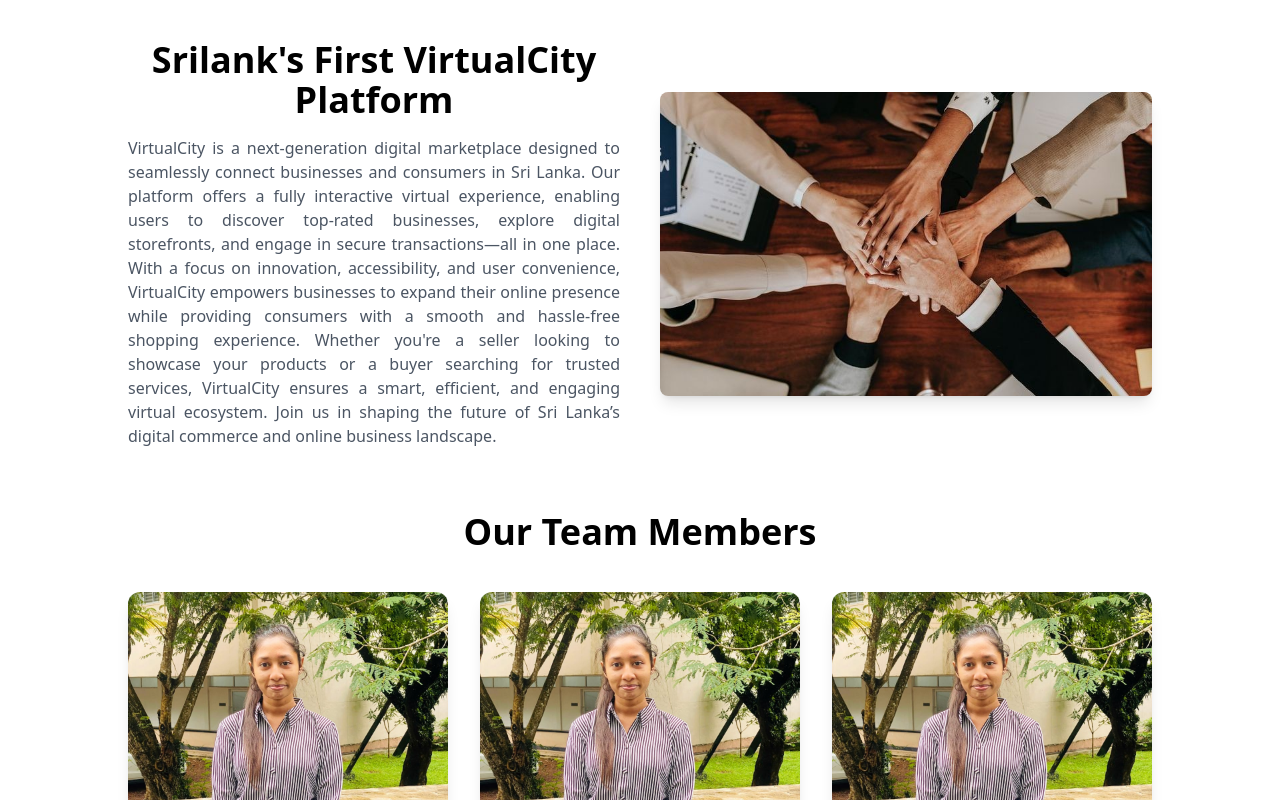
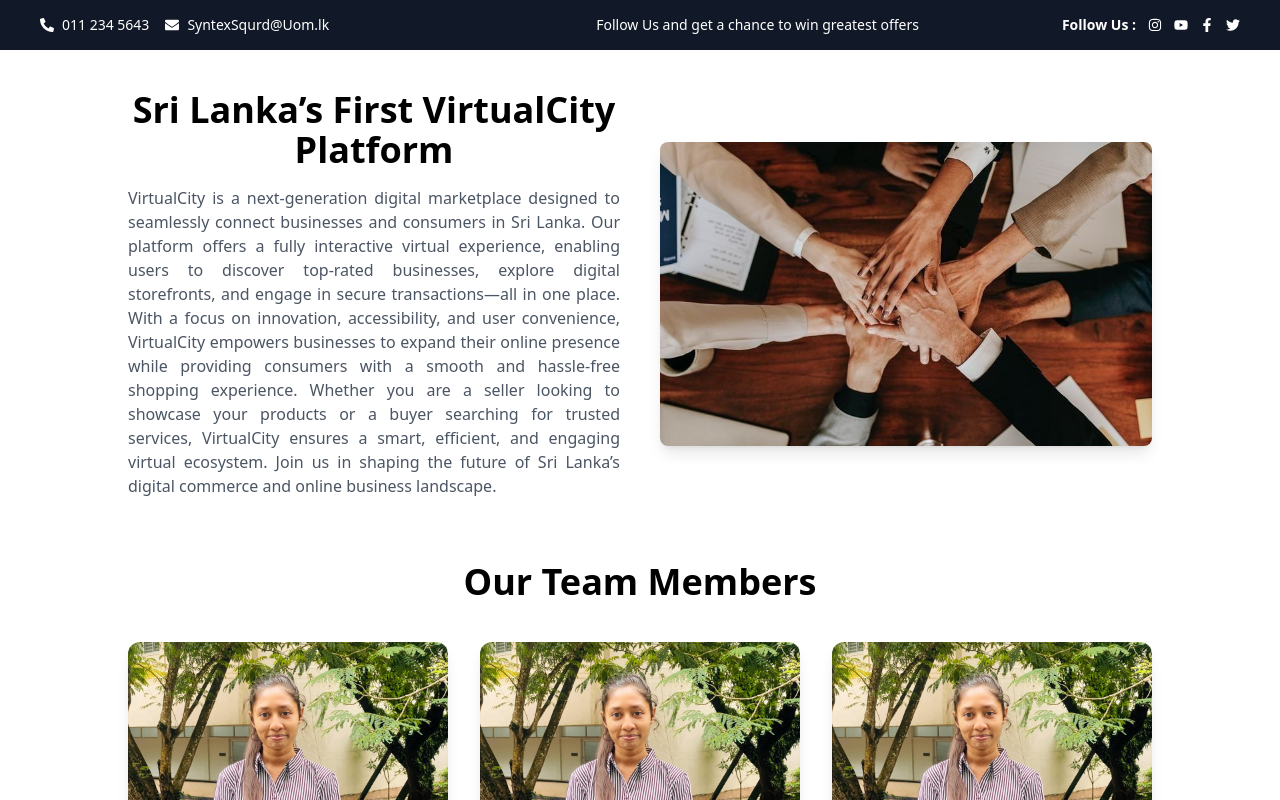
Before and after one commit to Zynovatex/shopping-application-web-frontend, a Next.js app: page /pages/about in a window 1280 px wide. Shown: the top 800 px of the page. Built offline with nearby package versions, Linux system fonts and the light colour scheme.

Commit message:
add TopHeader for pages

```diff
--- /dev/null
+++ b/app/component/layout/TopHeader.tsx
@@ -0,0 +1,60 @@
+"use client";
+import { useState } from "react";
+import { FaPhoneAlt, FaEnvelope } from "react-icons/fa";
+import { FaInstagram, FaYoutube, FaFacebookF, FaTwitter } from "react-icons/fa";
+import { motion } from "framer-motion";
+
+const TopHeader = () => {
+  const [copied, setCopied] = useState(false);
+
+  // Function to copy phone number
+  const copyPhoneNumber = () => {
+    navigator.clipboard.writeText("011 234 5643");
+    setCopied(true);
+    setTimeout(() => setCopied(false), 1500); // Hide message after 1.5 seconds
+  };
+
+  return (
+    <div className="bg-gray-900 text-white px-4 md:px-10 py-3 flex flex-col md:flex-row justify-between items-center text-sm min-h-[50px]">
+      {/* Left Section - Contact Info (Hidden on Mobile) */}
+      <div className="hidden md:flex items-center gap-4">
+        <div className="relative flex items-center gap-2">
+          <FaPhoneAlt />
+          <span className="cursor-pointer select-all" onClick={copyPhoneNumber}>
+            011 234 5643
+          </span>
+          {copied && (
+            <span className="absolute top-[-25px] left-0 bg-gray-800 text-white text-xs px-2 py-1 rounded">
+              Copied!
+            </span>
+          )}
+        </div>
+        <div className="flex items-center gap-2">
+          <FaEnvelope />
+          <span>SyntexSqurd@Uom.lk</span>
+        </div>
+      </div>
+
+      {/* Center Section - Promotional Message with Left-to-Right Animation */}
+      <motion.div
+        className="text-center text-sm font-medium whitespace-nowrap"
+        initial={{ x: "-100%", opacity: 0 }}
+        animate={{ x: "100%", opacity: [0, 1, 1, 0] }}
+        transition={{ duration: 10, repeat: Infinity, ease: "linear" }}
+      >
+        Follow Us and get a chance to win greatest offers
+      </motion.div>
+
+      {/* Right Section - Social Media Icons */}
+      <div className="flex items-center gap-3 mt-2 md:mt-0">
+        <span className="font-semibold hidden md:inline">Follow Us :</span>
+        <FaInstagram className="cursor-pointer hover:text-gray-400 transition-all duration-300" />
+        <FaYoutube className="cursor-pointer hover:text-gray-400 transition-all duration-300" />
+        <FaFacebookF className="cursor-pointer hover:text-gray-400 transition-all duration-300" />
+        <FaTwitter className="cursor-pointer hover:text-gray-400 transition-all duration-300" />
+      </div>
+    </div>
+  );
+};
+
+export default TopHeader;
--- a/app/layout.tsx
+++ b/app/layout.tsx
@@ -2,6 +2,7 @@ import type { Metadata } from "next";
 import { Geist, Geist_Mono } from "next/font/google";
 import "./globals.css";
 import Footer from "./component/layout/Footer";
+import TopHeader from "./component/layout/TopHeader";
 
 const geistSans = Geist({
   variable: "--font-geist-sans",
@@ -25,15 +26,19 @@ export default function RootLayout({
 }>) {
   return (
     <html lang="en">
-      <body
-        className={`${geistSans.variable} ${geistMono.variable} antialiased`}
-      > <div className="flex flex-col min-h-screen">
-      <main className="flex-grow">{children}</main>
-      {/* ✅ Add Footer Below the Main Content */}
-    </div>
-    <Footer />
-      </body>
+    <body className={`${geistSans.variable} ${geistMono.variable} antialiased`}>
+      <div className="flex flex-col min-h-screen">
+        {/* ✅ Add TopHeader at the top */}
+        <TopHeader />
 
-    </html>
+        {/* ✅ Main Content Area */}
+        <main className="flex-grow">{children}</main>
+
+        {/* ✅ Footer at the bottom */}
+        <Footer />
+      </div>
+    </body>
+  </html>
+
   );
 }
--- a/app/pages/about/page.tsx
+++ b/app/pages/about/page.tsx
@@ -12,10 +12,10 @@ export default function AboutPage() {
 <section className="mt-10 flex flex-col lg:flex-row items-center gap-10">
     {/* Left: Text Content */}
     <div className="w-full lg:w-1/2">
-        <h1 className="text-4xl font-bold text-black">Srilank's First VirtualCity Platform</h1>
+        <h1 className="text-4xl font-bold text-black"> Sri Lanka’s First VirtualCity Platform</h1>
         <p className="text-gray-600 mt-4 text-justify">
         VirtualCity is a next-generation digital marketplace designed to seamlessly connect businesses and consumers in Sri Lanka. Our platform offers a fully interactive virtual experience, enabling users to discover top-rated businesses, explore digital storefronts, and engage in secure transactions—all in one place.
-        With a focus on innovation, accessibility, and user convenience, VirtualCity empowers businesses to expand their online presence while providing consumers with a smooth and hassle-free shopping experience. Whether you're a seller looking to showcase your products or a buyer searching for trusted services, VirtualCity ensures a smart, efficient, and engaging virtual ecosystem.
+        With a focus on innovation, accessibility, and user convenience, VirtualCity empowers businesses to expand their online presence while providing consumers with a smooth and hassle-free shopping experience. Whether you are a seller looking to showcase your products or a buyer searching for trusted services, VirtualCity ensures a smart, efficient, and engaging virtual ecosystem.
         Join us in shaping the future of Sri Lanka’s digital commerce and online business landscape.
         </p>
     </div>
```
Also changed, not shown: app/component/layout/Header2.tsx (added).
